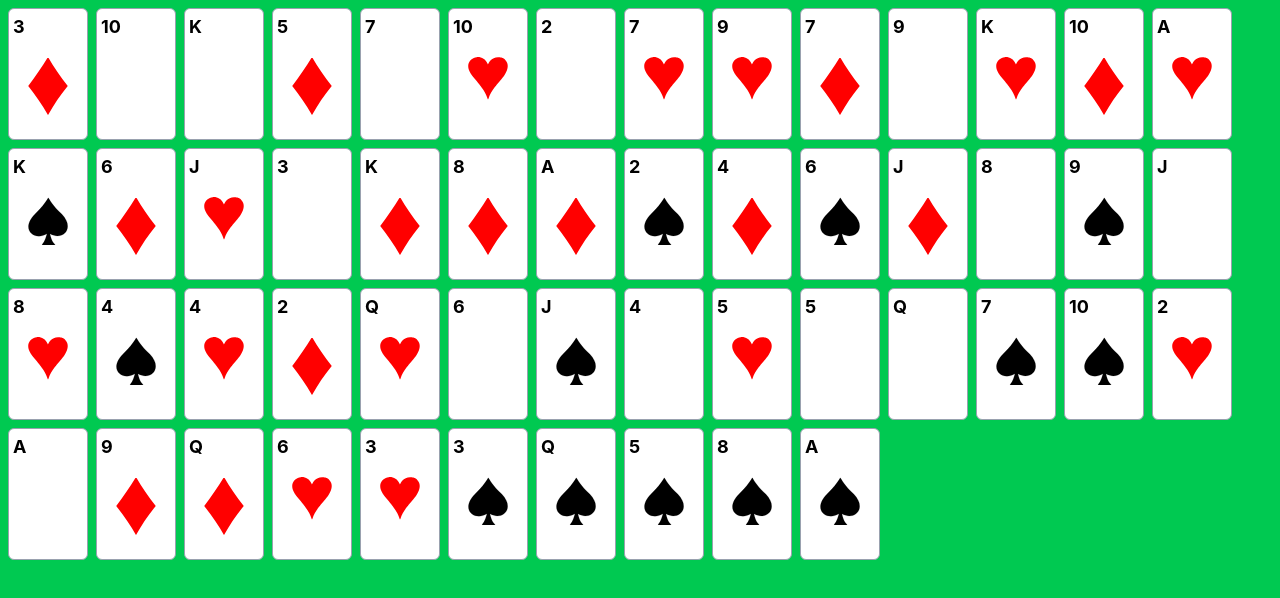
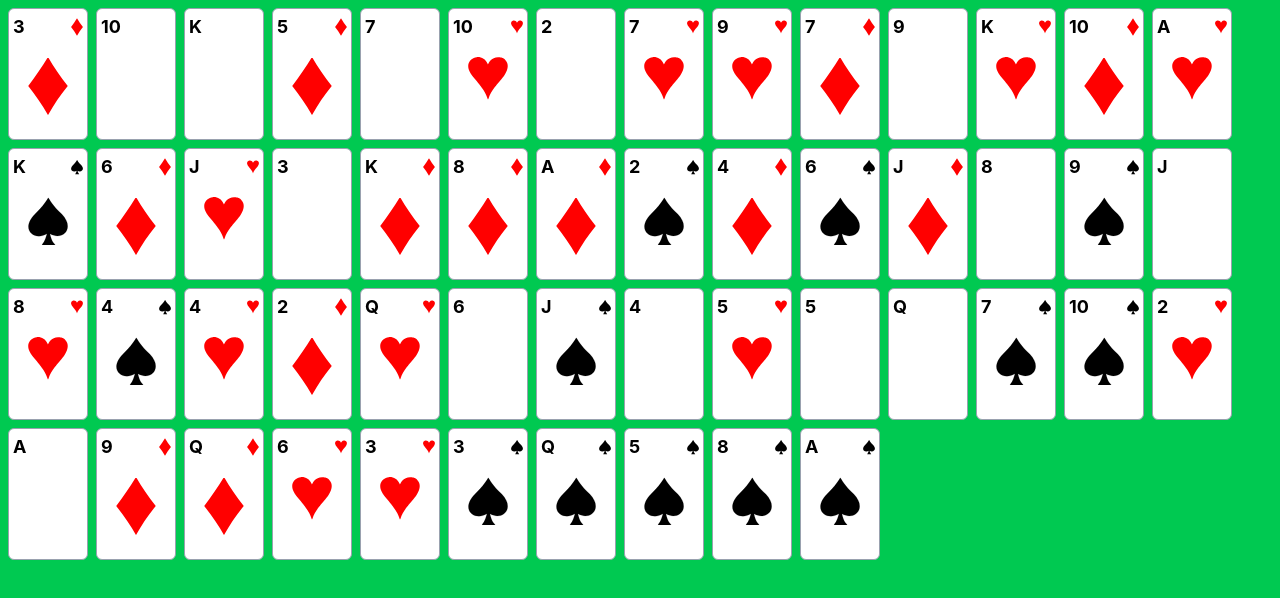
Before and after one commit to josephblair92/solitaire, a React (Vite) app: page / in a window 1280 px wide. Shown: the top 598 px of the page. Built offline with nearby package versions, Linux system fonts and the light colour scheme.

Commit message:
Additional suit symbol on Card

```diff
--- a/src/components/Card.tsx
+++ b/src/components/Card.tsx
@@ -39,7 +39,10 @@ export function Card({ card, positionInStack }: CardProps) {
 
   return (
     <div className={containerClasses}>
-        <span className={numberClasses}>{cardSymbol}</span>
+        <div className="flex justify-between">
+            <span className={numberClasses}>{cardSymbol}</span>
+            <SuitSymbol className="w-3" />
+        </div>
         <div className="flex justify-center"><SuitSymbol className="w-10" /></div>
     </div>
   )
```
